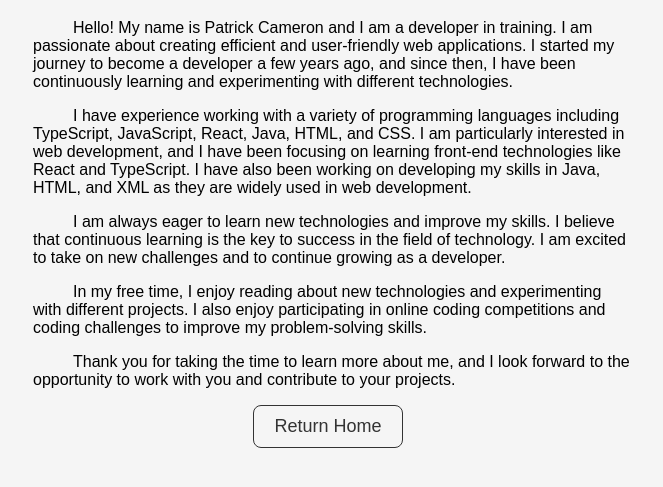
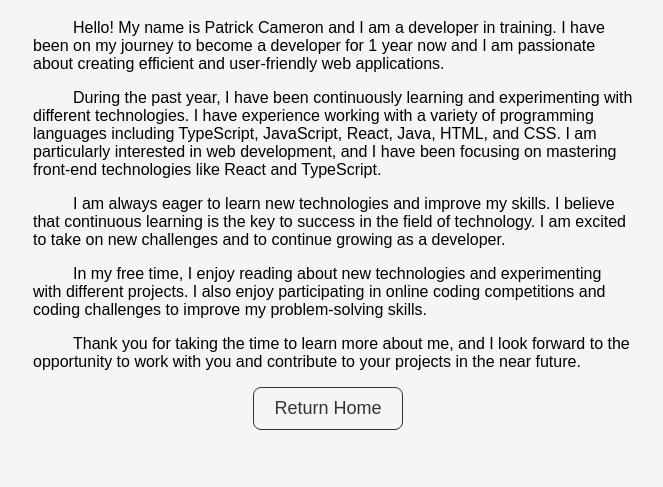
Before and after one commit to pcams86/MyWebsite, a website: page public/about.html in a window 1280 px wide. Shown: the part 61-548 px from the top of the page, without its empty margins (307-970 px from the left). Drawn offline with Linux system fonts and the light colour scheme.

Commit message:
updated about me info
wanted to reflect a more accurate time frame for my experience.

```diff
--- a/public/about.html
+++ b/public/about.html
@@ -10,18 +10,17 @@
       <div class="container">
         <p>
           Hello! My name is Patrick Cameron and I am a developer in training. I
-          am passionate about creating efficient and user-friendly web
-          applications. I started my journey to become a developer a few years
-          ago, and since then, I have been continuously learning and
-          experimenting with different technologies.
+          have been on my journey to become a developer for 1 year now and I am
+          passionate about creating efficient and user-friendly web
+          applications.
         </p>
         <p>
-          I have experience working with a variety of programming languages
-          including TypeScript, JavaScript, React, Java, HTML, and CSS. I am
-          particularly interested in web development, and I have been focusing
-          on learning front-end technologies like React and TypeScript. I have
-          also been working on developing my skills in Java, HTML, and XML as
-          they are widely used in web development.
+          During the past year, I have been continuously learning and
+          experimenting with different technologies. I have experience working
+          with a variety of programming languages including TypeScript,
+          JavaScript, React, Java, HTML, and CSS. I am particularly interested
+          in web development, and I have been focusing on mastering front-end
+          technologies like React and TypeScript.
         </p>
         <p>
           I am always eager to learn new technologies and improve my skills. I
@@ -38,7 +37,7 @@
         <p>
           Thank you for taking the time to learn more about me, and I look
           forward to the opportunity to work with you and contribute to your
-          projects.
+          projects in the near future.
         </p>
       </div>
       <a href="../index.html">Return Home</a>
```
